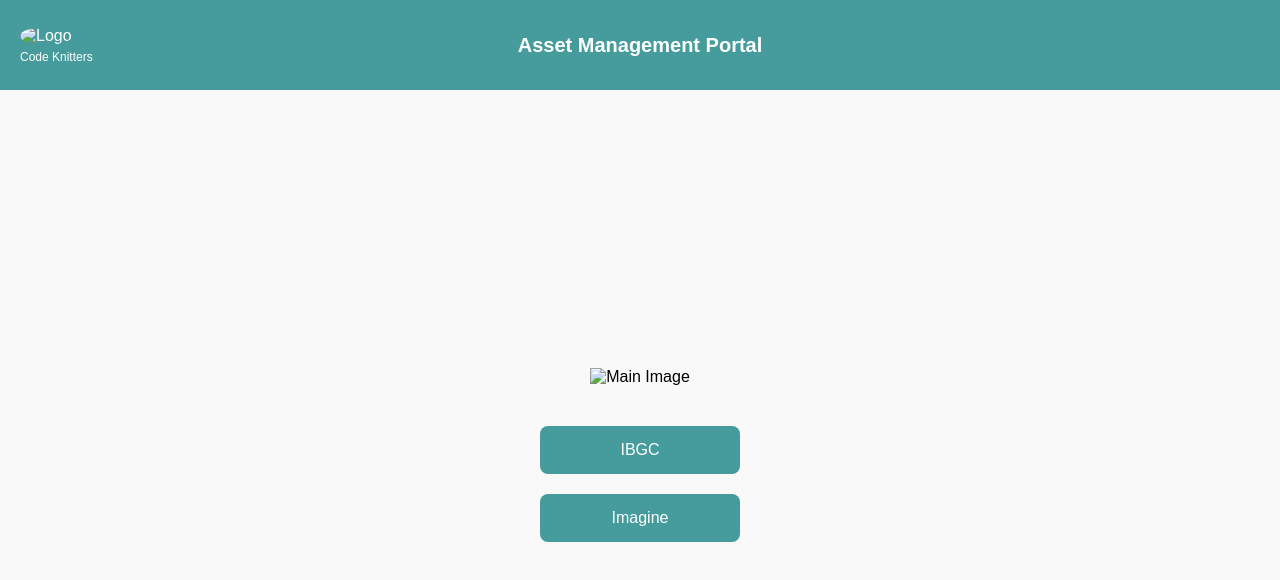
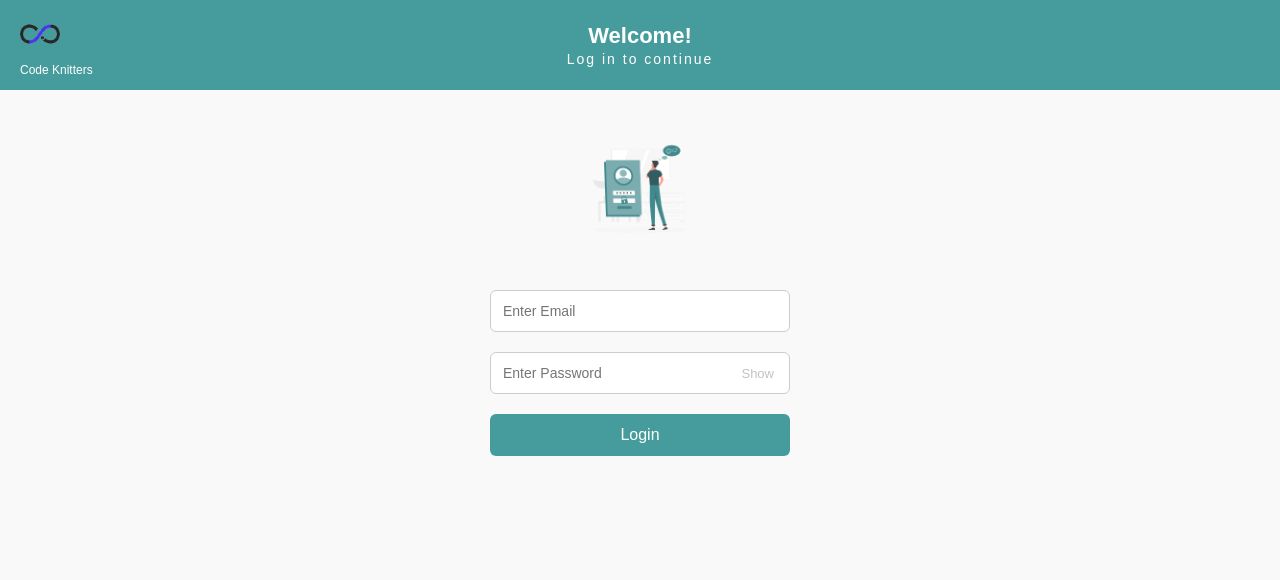
Before and after one commit to affannahmed/Frontend-Assest-System, a plain HTML site: page Imagine_Frontend/Screens/index.html in a window 1280 px wide. Drawn offline with Linux system fonts and the light colour scheme.

Commit message:
Updated login screen layout and styles

```diff
--- a/Imagine_Frontend/Screens/config.js
+++ b/Imagine_Frontend/Screens/config.js
@@ -1,4 +1,5 @@
 // config.js
 const CONFIG = {
   BACKEND_URL: "https://backend-asset-system.onrender.com"
+  // BACKEND_URL: "http://127.0.0.1:5001"
 };
--- a/Imagine_Frontend/Screens/index.html
+++ b/Imagine_Frontend/Screens/index.html
@@ -3,7 +3,7 @@
 <head>
   <meta charset="UTF-8" />
   <meta name="viewport" content="width=device-width, initial-scale=1.0"/>
-  <title>Asset Management Portal</title>
+  <title>Login - Asset Management Portal</title>
   <style>
     body {
       margin: 0;
@@ -40,42 +40,147 @@
       color: white;
     }
 
-    .title {
-      position: absolute;
-      left: 50%;
-      transform: translateX(-50%);
-      font-size: 20px;
-      font-weight: bold;
-    }
+.title {
+  position: absolute;
+  left: 50%;
+  transform: translateX(-50%);
+  text-align: center;
+  display: flex;
+  flex-direction: column;
+  align-items: center;
+  top: 50%;
+  transform: translate(-50%, -50%);
+}
+
+.main-title {
+  font-size: 22px;
+  font-weight: bold;
+  color: white;
+}
+
+.sub-title {
+  font-size: 14px;
+  color: #ffffff;
+  margin-top: 2px;
+  letter-spacing: 2px; /* Adjust this value as needed */
+}
+
+
 
     .main-content {
       display: flex;
       flex-direction: column;
       align-items: center;
-      justify-content: center;
+      justify-content: flex-start;
+      padding-top: 40px;
       height: calc(100vh - 70px);
       gap: 20px;
     }
 
-    .main-image {
-      max-width: 200px;
+    .login-image {
+      width: 120px;
+      height: auto;
       margin-bottom: 20px;
+      opacity: 0.9;
+      transition: opacity 0.3s;
     }
 
-    .button {
-      padding: 15px 30px;
+    .login-image:hover {
+      opacity: 1;
+    }
+
+    .input-field {
+      padding: 12px;
+      width: 100%;
+      max-width: 300px;
+      border: 1px solid #ccc;
+      border-radius: 6px;
+      font-size: 14px;
+      box-sizing: border-box;
+      transition: border-color 0.3s;
+    }
+
+    .input-field:focus {
+      outline: none;
+      border-color: #469C9C;
+    }
+
+    .password-container {
+      position: relative;
+      width: 100%;
+      max-width: 300px;
+    }
+
+    .password-container input {
+      width: 100%;
+      padding-right: 40px;
+    }
+
+    .show-hide {
+      position: absolute;
+      right: 10px;
+      top: 50%;
+      transform: translateY(-50%);
+      background: none;
+      border: none;
+      color: #999;
+      cursor: pointer;
+      font-size: 13px;
+      opacity: 0.6;
+      transition: opacity 0.3s;
+    }
+
+    .show-hide:hover,
+    .show-hide:focus {
+      opacity: 1;
+    }
+
+    .login-button {
+      padding: 12px;
+      width: 100%;
+      max-width: 300px;
       background-color: #469C9C;
       color: white;
       border: none;
-      border-radius: 8px;
+      border-radius: 6px;
       font-size: 16px;
       cursor: pointer;
       transition: background-color 0.3s;
-      width: 200px;
     }
 
-    .button:hover {
+    .login-button:hover {
       background-color: #387d7d;
+    }
+
+    .snackbar {
+      visibility: hidden;
+      min-width: 250px;
+      background-color: #333;
+      color: #fff;
+      text-align: center;
+      border-radius: 4px;
+      padding: 14px;
+      position: fixed;
+      z-index: 1;
+      left: 50%;
+      bottom: 30px;
+      transform: translateX(-50%);
+      font-size: 14px;
+    }
+
+    .snackbar.show {
+      visibility: visible;
+      animation: fadein 0.5s, fadeout 0.5s 2.5s;
+    }
+
+    @keyframes fadein {
+      from { bottom: 10px; opacity: 0; }
+      to { bottom: 30px; opacity: 1; }
+    }
+
+    @keyframes fadeout {
+      from { bottom: 30px; opacity: 1; }
+      to { bottom: 10px; opacity: 0; }
     }
   </style>
 </head>
@@ -85,27 +190,96 @@
   <div class="topbar">
     <div class="logo-container">
       <div class="logo">
-        <img src="../assets/images/cdn.png" alt="Logo">
+        <img src="assets/images/cdn.png" alt="Logo">
       </div>
       <div class="logo-text">Code Knitters</div>
     </div>
-    <div class="title">Asset Management Portal</div>
+    <div class="title">
+  <div class="main-title">Welcome!</div>
+  <div class="sub-title">Log in to continue</div>
+</div>
+
   </div>
 
   <!-- Main Content -->
   <div class="main-content">
-    <img class="main-image" src="../assets/images/main.png" alt="Main Image" />
-    <a href="IBGC_app/IBGC_dashboard.html">
-  <button class="button">IBGC</button>
-</a>
+    <!-- Login Image -->
+    <img src="assets/images/login.png" alt="Login" class="login-image" />
 
+    <!-- Email Field -->
+    <input type="email" id="email" class="input-field" placeholder="Enter Email" />
 
-    <a href="Imagine_app/Manage_Categories/cat_dash.html">
-  <button class="button">Imagine</button>
-</a>
+    <!-- Password Field -->
+    <div class="password-container">
+      <input type="password" id="password" class="input-field" placeholder="Enter Password" />
+      <button class="show-hide" onclick="togglePassword()" id="toggleBtn">Show</button>
+    </div>
 
-
+    <!-- Login Button -->
+    <button class="login-button" onclick="handleLogin()">Login</button>
   </div>
 
+  <!-- Snackbar -->
+  <div id="snackbar"></div>
+
+  <!-- Config -->
+  <script src="config.js"></script>
+
+  <!-- Script -->
+  <script>
+    function showSnackbar(message, isSuccess = false) {
+      const snackbar = document.getElementById("snackbar");
+      snackbar.innerText = message;
+      snackbar.style.backgroundColor = isSuccess ? "#4CAF50" : "#f44336";
+      snackbar.className = "snackbar show";
+      setTimeout(() => {
+        snackbar.className = snackbar.className.replace("show", "");
+      }, 3000);
+    }
+
+    function togglePassword() {
+      const passwordInput = document.getElementById("password");
+      const toggleBtn = document.getElementById("toggleBtn");
+      if (passwordInput.type === "password") {
+        passwordInput.type = "text";
+        toggleBtn.innerText = "Hide";
+      } else {
+        passwordInput.type = "password";
+        toggleBtn.innerText = "Show";
+      }
+    }
+
+    async function handleLogin() {
+      const email = document.getElementById("email").value.trim();
+      const password = document.getElementById("password").value.trim();
+
+      if (!email || !password) {
+        showSnackbar("Please enter both email and password.");
+        return;
+      }
+
+      try {
+        const response = await fetch(`${CONFIG.BACKEND_URL}/login`, {
+          method: "POST",
+          headers: { "Content-Type": "application/json" },
+          body: JSON.stringify({ email, password })
+        });
+
+        const result = await response.json();
+
+        if (response.status === 200) {
+          showSnackbar("Login successful!", true);
+          setTimeout(() => {
+            window.location.href = "main_dashboard.html";
+          }, 1500);
+        } else {
+          showSnackbar(result.message || "Login failed.");
+        }
+      } catch (error) {
+        showSnackbar("Server error. Try again later.");
+        console.error(error);
+      }
+    }
+  </script>
 </body>
 </html>
```
Also changed, not shown: Imagine_Frontend/Screens/main_dashboard.html (added, +111 -0 lines), Imagine_Frontend/Screens/assets/images/login.png (added).
